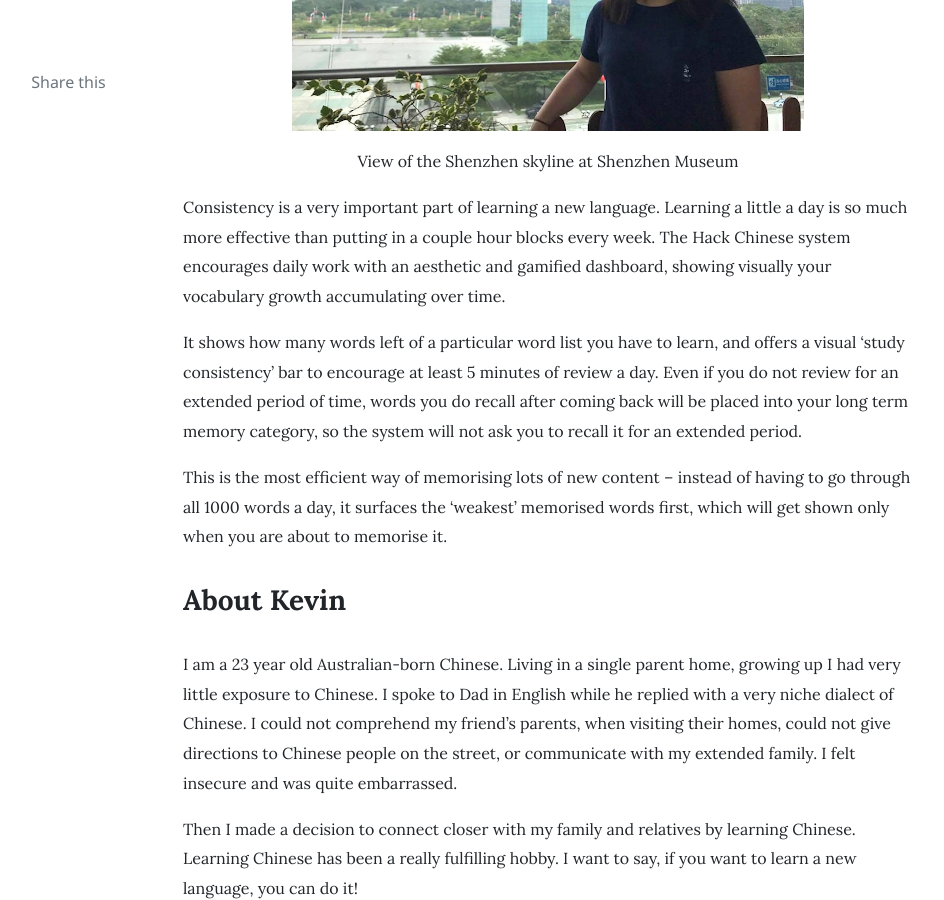
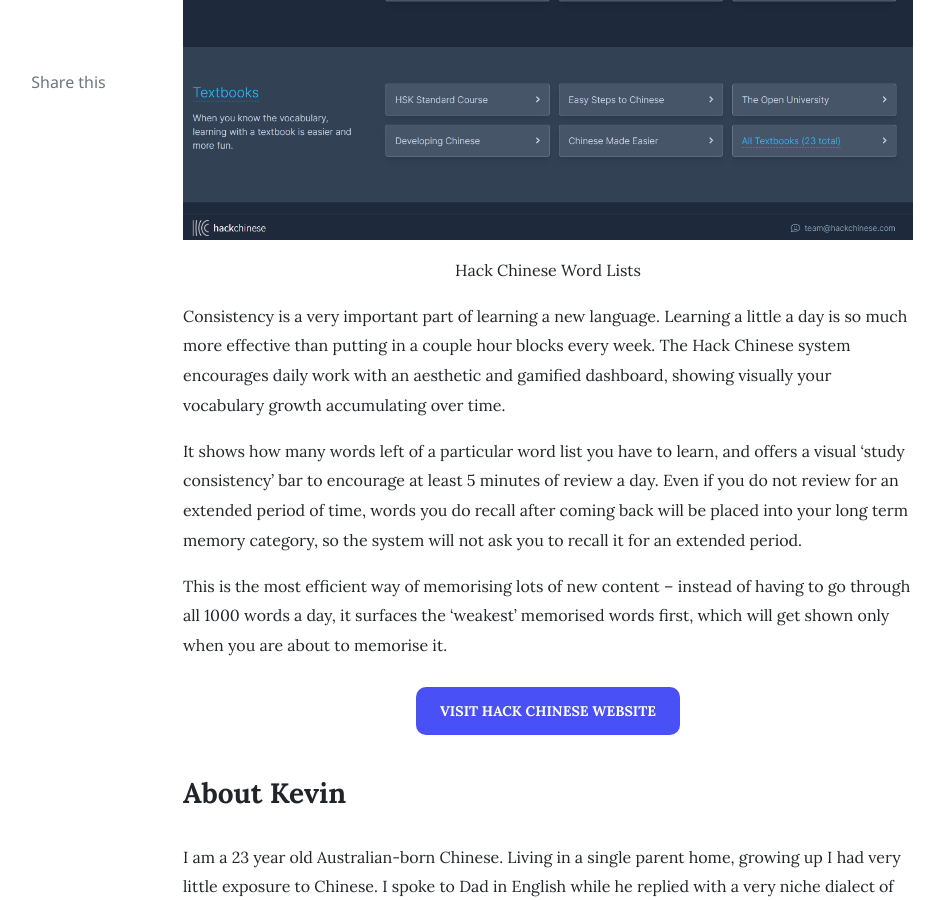
Before and after one commit to michaelliangau/culturestridethink, a Jekyll site: the page built from _posts/2021-10-06-hack-chinese-review.md, in a window 1280 px wide and 900 px high, scrolled down 5757 px. Shown: the whole window, without its empty margins (187-1131 px from the left). Built offline with Jekyll 4.4.1, drawn with Linux system fonts in a browser that asks for light colours; nearby versions of some CDN libraries; comment, search, counter and statistics services are not loaded; some of the changed text lies outside the part shown.

Commit message:
hack chinese review ready to go

```diff
--- a/_posts/2021-10-06-hack-chinese-review.md
+++ b/_posts/2021-10-06-hack-chinese-review.md
@@ -31,7 +31,7 @@
 Every morning on the way to work, I open my Hack Chinese webpage which brings me to this dashboard.
 
 <figure>
-  <img class="blogImage" src="../../think/assets/images/hackchinesedashboard.png" alt="Hack Chinese Dashboard"/>
+  <img class="blogImage" style="max-height:600px" src="../../think/assets/images/hackchinesedashboard.png" alt="Hack Chinese Dashboard"/>
   <figcaption>Kevin's Hack Chinese dashboard</figcaption>
 </figure>
 
@@ -42,30 +42,26 @@
 Selecting the top right ‘Study’ button shows a series of study options, including a typical ‘Everyday’ mode optimized for long-term growth, and ‘Custom’ modes, for your style and specific situation. Every morning I will select the Everyday session, where I can then select a study session from 2, 3, 6 or 10 minutes long.
 
 <figure>
-  <img class="blogImage" src="../../think/assets/images/cathy-5.png" alt="Cathy Su"/>
-  <figcaption>View of the Shenzhen skyline at Shenzhen Museum</figcaption>
-</figure>
-
-<figure>
-  <img class="blogImage" src="../../think/assets/images/cathy-5.png" alt="Cathy Su"/>
-  <figcaption>View of the Shenzhen skyline at Shenzhen Museum</figcaption>
+  <img class="blogImage" src="../../think/assets/images/hackchinesestudy1.png" alt="Hack Chinese Study Mode"/>
+  <figcaption>Hack Chinese Study Mode</figcaption>
 </figure>
 
 From here your words will appear one a time, without any prompts. You then follow the prompts given at the bottom of the screen, first recalling the pronunciation of the word, and then it’s meaning.
 
 <figure>
-  <img class="blogImage" src="../../think/assets/images/cathy-5.png" alt="Cathy Su"/>
-  <figcaption>View of the Shenzhen skyline at Shenzhen Museum</figcaption>
+  <img class="blogImage" src="../../think/assets/images/hackchinesestudy2.png" alt="Hack Chinese Study Mode"/>
+  <figcaption>Hack Chinese Study Mode (Pronounciation)</figcaption>
+</figure>
+
+
+<figure>
+  <img class="blogImage" src="../../think/assets/images/hackchinesestudy3.png" alt="Hack Chinese Study Mode"/>
+  <figcaption>Hack Chinese Study Mode (Definitions)</figcaption>
 </figure>
 
 <figure>
-  <img class="blogImage" src="../../think/assets/images/cathy-5.png" alt="Cathy Su"/>
-  <figcaption>View of the Shenzhen skyline at Shenzhen Museum</figcaption>
-</figure>
-
-<figure>
-  <img class="blogImage" src="../../think/assets/images/cathy-5.png" alt="Cathy Su"/>
-  <figcaption>View of the Shenzhen skyline at Shenzhen Museum</figcaption>
+  <img class="blogImage" src="../../think/assets/images/hackchinesestudy4.png" alt="Hack Chinese Study Mode"/>
+  <figcaption>Hack Chinese Study Mode (Definitions)</figcaption>
 </figure>
 
 Once you’ve successfully remembered the word’s pronunciation and definition, the application will categorise this word into a ‘strong’ memory, and will not pop up in your scheduled study sessions until it becomes ‘weak’ again after time. This process repeats indefinitely, eventually showing up very occasionally having being implanted in your long-term memory. This is a very efficient way of memorising words for the time studied, allowing me to retain many words over time.
@@ -76,8 +72,8 @@
 Hack Chinese has a great database of predetermined word lists that mimic many textbooks, standard HSK learning lists and even community lists which focus on popular vocabulary relevant in modern society. It makes finding new content near effortless, incorporating a great flashcard system which incorporates useful audio cues to help with pronunciation.
 
 <figure>
-  <img class="blogImage" src="../../think/assets/images/cathy-5.png" alt="Cathy Su"/>
-  <figcaption>View of the Shenzhen skyline at Shenzhen Museum</figcaption>
+  <img class="blogImage" style="max-height:600px" src="../../think/assets/images/hackchinesewordlist.png" alt="Hack Chinese Word List"/>
+  <figcaption>Hack Chinese Word Lists</figcaption>
 </figure>
 
 Consistency is a very important part of learning a new language. Learning a little a day is so much more effective than putting in a couple hour blocks every week. The Hack Chinese system encourages daily work with an aesthetic and gamified dashboard, showing visually your vocabulary growth accumulating over time.
@@ -85,6 +81,10 @@
 It shows how many words left of a particular word list you have to learn, and offers a visual ‘study consistency’ bar to encourage at least 5 minutes of review a day. Even if you do not review for an extended period of time, words you do recall after coming back will be placed into your long term memory category, so the system will not ask you to recall it for an extended period.
 
 This is the most efficient way of memorising lots of new content – instead of having to go through all 1000 words a day, it surfaces the ‘weakest’ memorised words first, which will get shown only when you are about to memorise it.
+
+<div style="width:100%;text-align:center">
+<a class="button button-primary button-block button-shadow" style="display:inline-block; margin: 10px" href="https://www.hackchinese.com/" target="_blank">Visit Hack Chinese Website</a>
+</div>
 
 ### About Kevin
 I am a 23 year old Australian-born Chinese. Living in a single parent home, growing up I had very little exposure to Chinese. I spoke to Dad in English while he replied with a very niche dialect of Chinese. I could not comprehend my friend’s parents, when visiting their homes, could not give directions to Chinese people on the street, or communicate with my extended family. I felt insecure and was quite embarrassed.
@@ -94,4 +94,4 @@
 
 If you have any questions, feel free to follow me @kevinxhuang on Instagram with a DM.
 
-I’d like to share a big thank you to Culturestride for helping me connect with my native Chinese tutor Angela. She has been amazing at helping me with my Chinese language journey.
+I’d like to share a big thank you to [Culturestride](https://culturestride.com/) for helping me connect with my native Chinese tutor Angela. She has been amazing at helping me with my Chinese language journey.
```
Also changed, not shown: other parts of _posts/2021-10-06-hack-chinese-review.md (+3 -3 lines), think/assets/images/hackchinesedashboard.png, think/assets/images/hackchinesestudy1.png (added), think/assets/images/hackchinesestudy2.png (added), think/assets/images/hackchinesestudy3.png (added), think/assets/images/hackchinesestudy4.png (added), think/assets/images/hackchinesewordlist.png (added).
